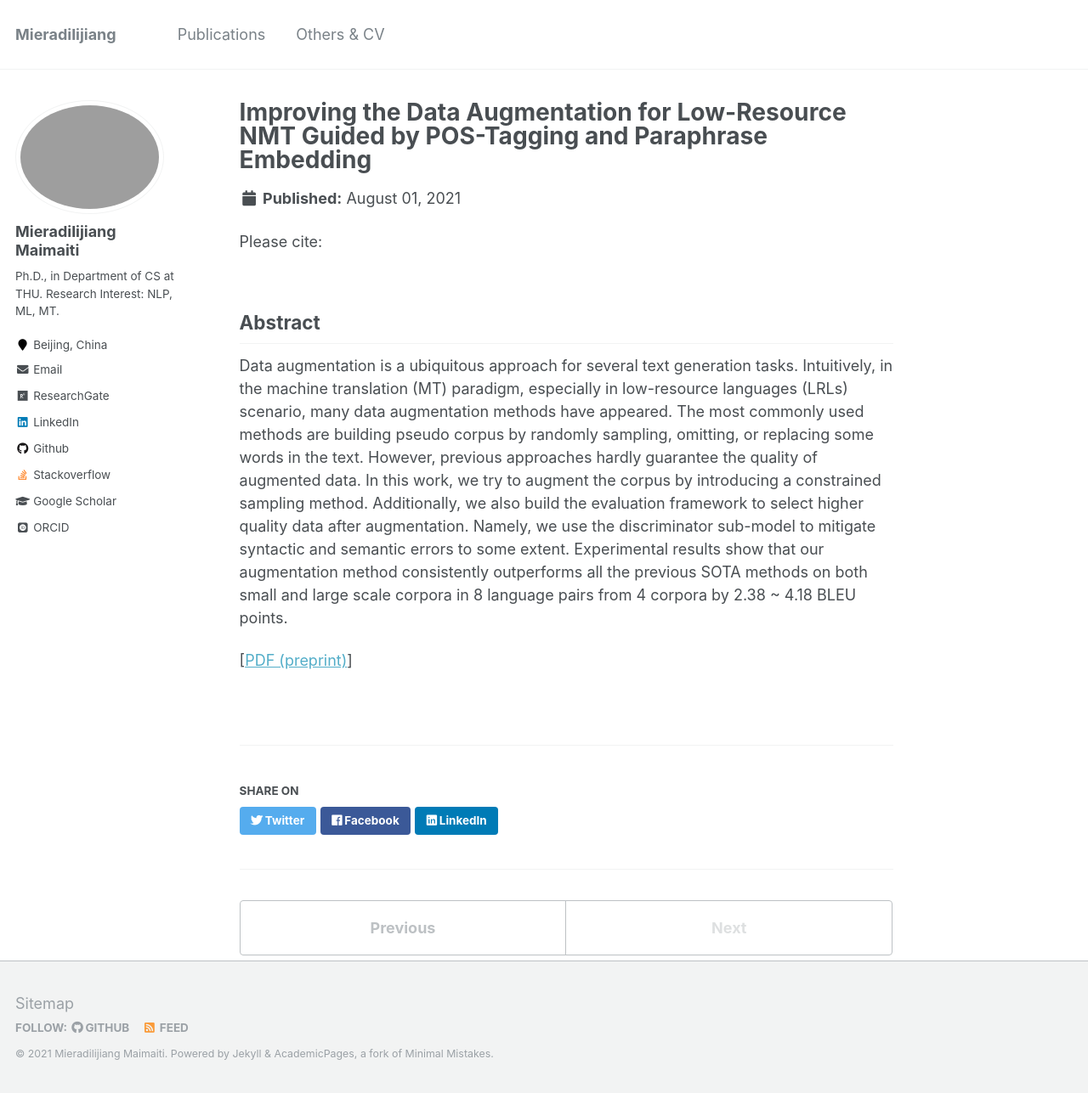
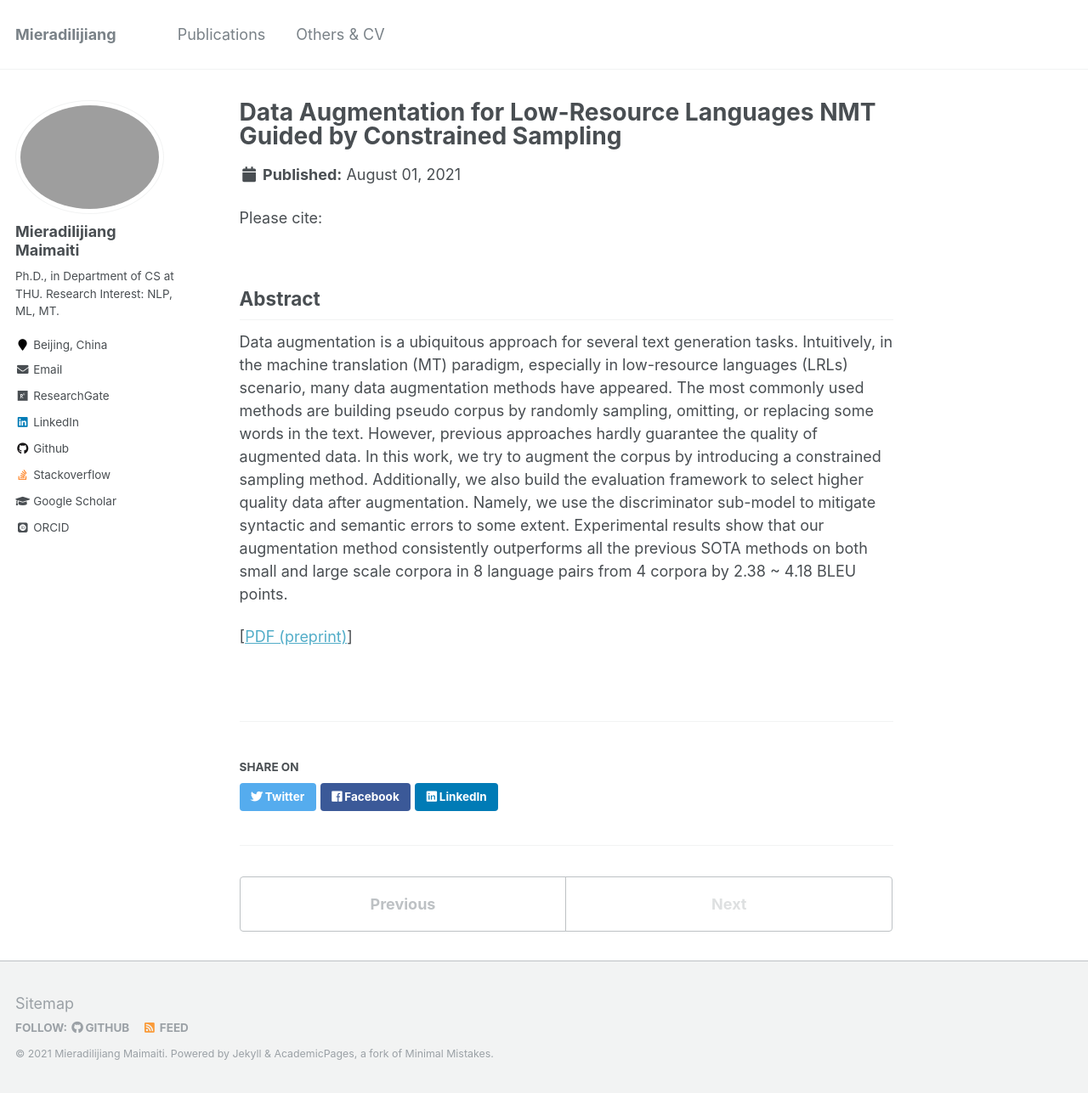
Before and after one commit to miradel51/miradel51.github.io, a Jekyll site: the page built from _publications/2021_ijis_cons_smpl_da.md, in a window 1280 px wide and 1287 px high. Shown: the whole window at 85% size. Built offline with Jekyll 4.4.1, drawn with Linux system fonts in a browser that asks for light colours; some web fonts are replaced.

Commit message:
update 2021_ijis_cons_smpl_da.md

```diff
--- a/_publications/2021_ijis_cons_smpl_da.md
+++ b/_publications/2021_ijis_cons_smpl_da.md
@@ -1,5 +1,5 @@
 ---
-title: "Improving the Data Augmentation for Low-Resource NMT Guided by POS-Tagging and Paraphrase Embedding"
+title: "Data Augmentation for Low-Resource Languages NMT Guided by Constrained Sampling"
 collection: publications
 permalink: /publication/2021_ijis_cons_smpl_da
 excerpt: ''
```
